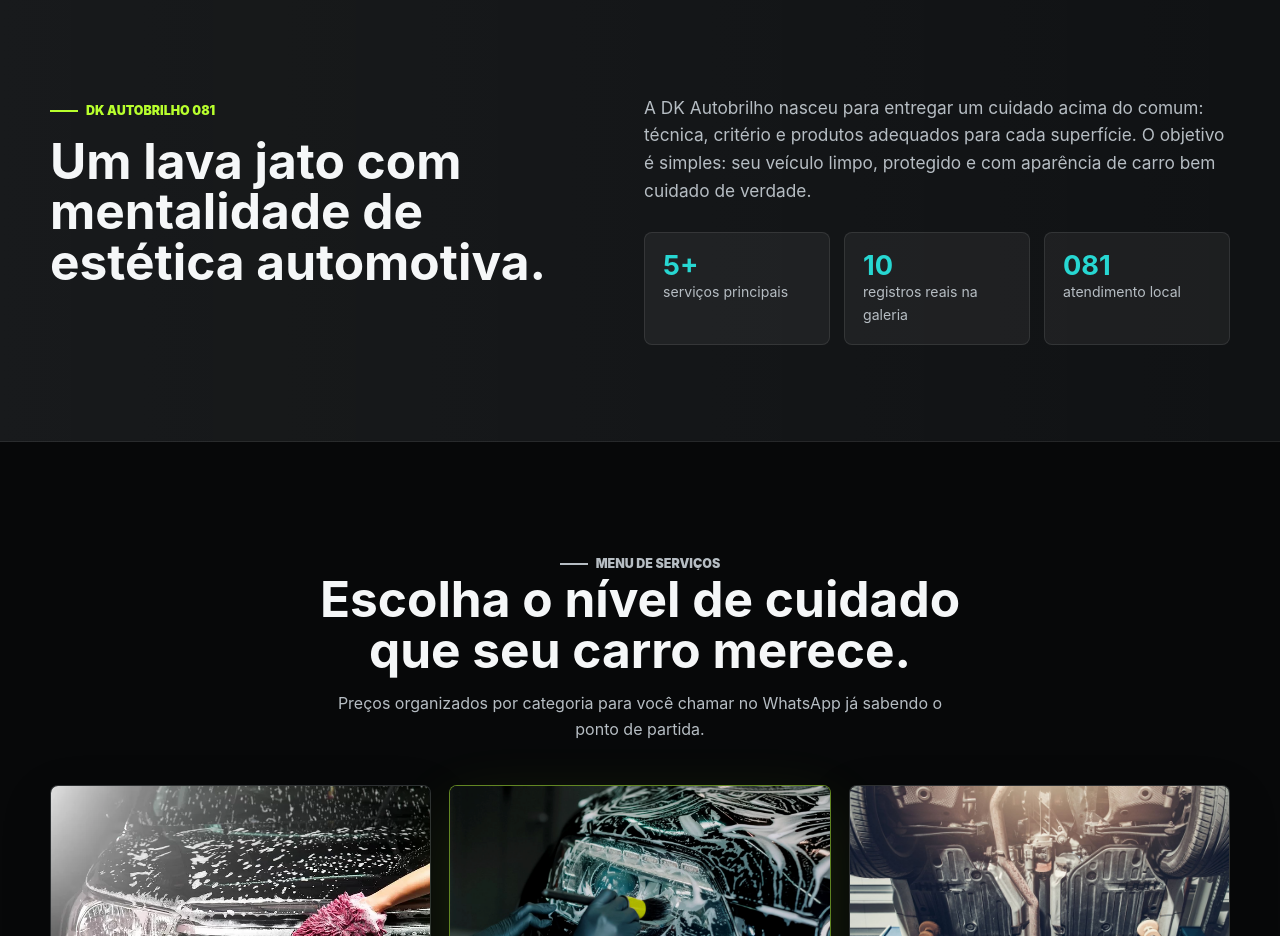
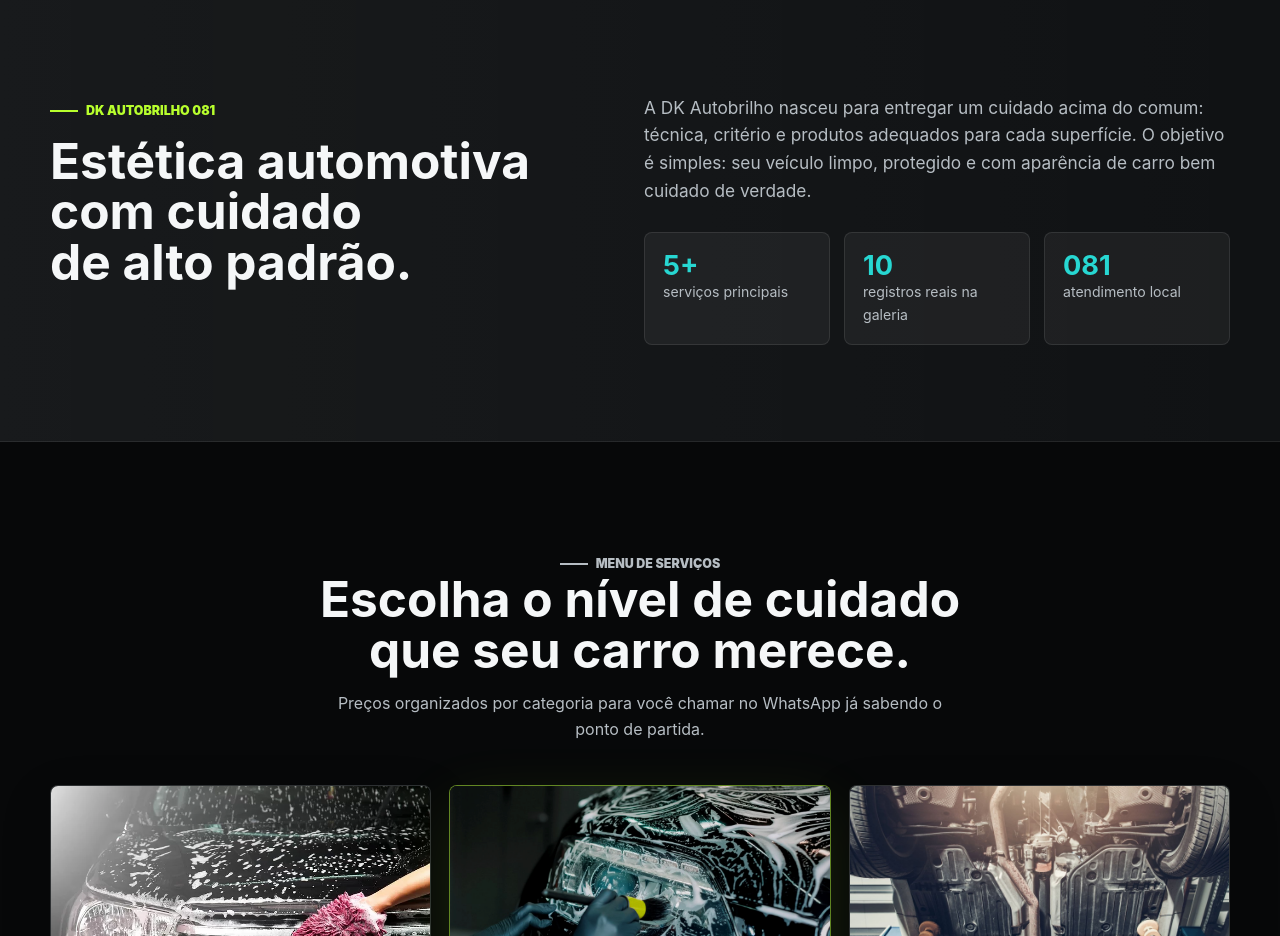
Before and after one commit to fernandopy26/dkautobrilho081, a plain HTML site: page index.html in a window 1280 px wide. Shown: the part 780-1716 px from the top of the page. Drawn offline with Linux system fonts and the light colour scheme.

Commit message:
Update about section headline

```diff
--- a/index.html
+++ b/index.html
@@ -75,7 +75,7 @@
       <div class="section-grid">
         <div>
           <p class="section-kicker">DK Autobrilho 081</p>
-          <h2 id="sobre-title">Um lava jato com mentalidade de estética automotiva.</h2>
+          <h2 id="sobre-title">Estética automotiva com cuidado de alto padrão.</h2>
         </div>
         <div class="intro__copy">
           <p>
```
